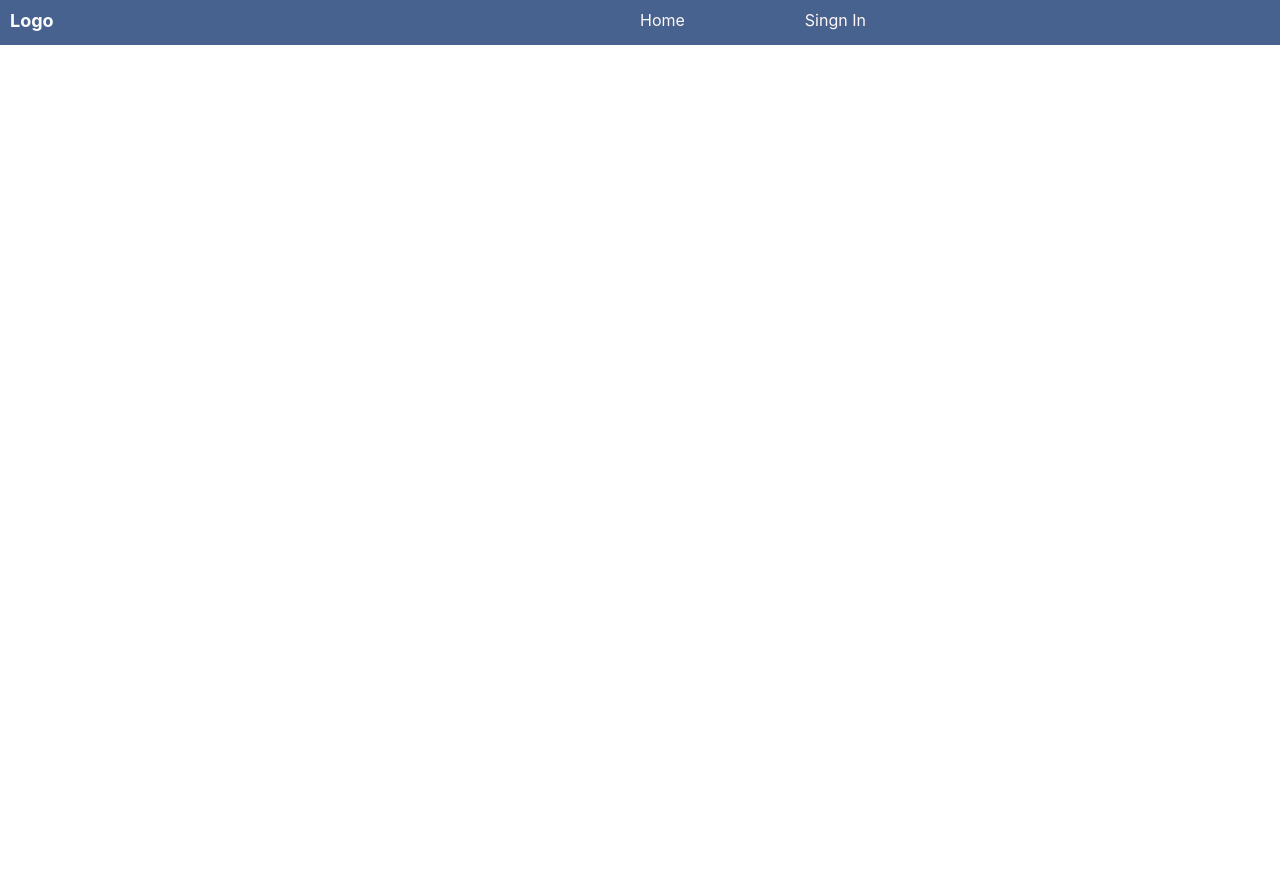
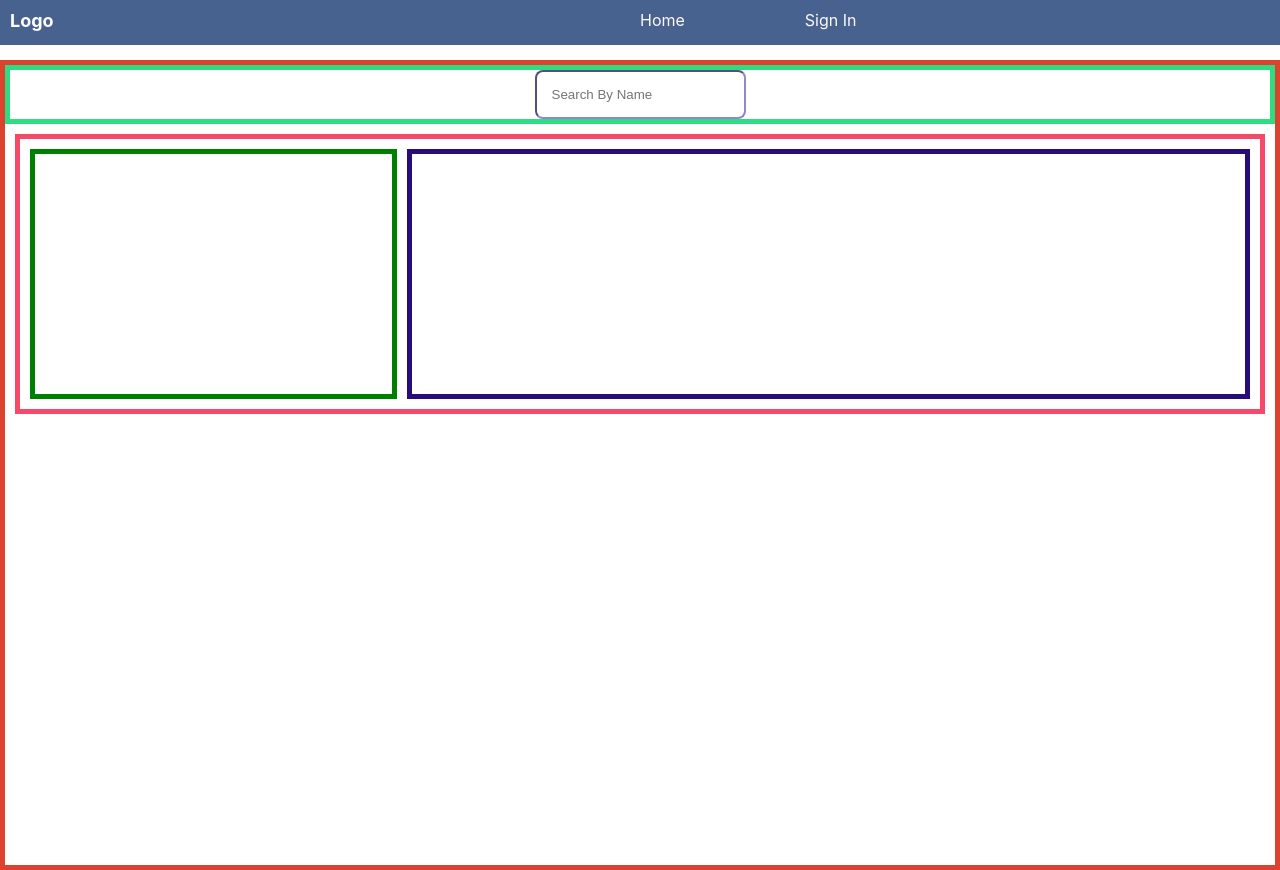
Before and after one commit to SushilCodePro/E-Commerce-App, a React (Create React App) app: page / in a window 1280 px wide. Before the commit the page ends 800 px from the top, so only its background shows below. Built offline with nearby package versions, Linux system fonts and the light colour scheme.

Commit message:
Home page layout

```diff
--- a/src/pages/home/Home.module.css
+++ b/src/pages/home/Home.module.css
@@ -0,0 +1,36 @@
+.homeContainer{
+    display: flex;
+    flex-direction: column;
+    /* flex-wrap: wrap; */
+    height: 100vh;
+    border: 5px solid rgb(220, 67, 46);
+}
+.homeContainer .search {
+    display: flex;
+    border: 5px solid rgb(46, 220, 130);
+}
+.homeContainer .search input{
+    border-color: rgb(149, 132, 206);
+    margin: auto;
+    padding: 15px;
+    border-radius: 8px;
+
+}
+.homeContainer .mainBody {
+    display: flex;
+    /* flex: 100%; */
+    margin: 10px;
+     padding: 10px;
+    border:  5px solid rgb(247 74 106);
+    gap: 10px;
+}
+.homeLeft{
+    flex: 30%;
+    height: 30vh;
+    border: 5px solid green;
+}
+.homeRight{
+    flex: 70%;
+    height: 30vh;
+    border: 5px solid rgb(40, 13, 120);
+}
--- a/src/pages/home/home.js
+++ b/src/pages/home/home.js
@@ -1,7 +1,20 @@
+import style from './Home.module.css'
+
 function Home(){
     return(
-        <div className="home-container">
+        <div className={style.homeContainer}>
+            <div className={style.search}>
+                <input placeholder='Search By Name'/>
+            </div>
 
+            <div className={style.mainBody}>
+                <div className={style.homeLeft}>
+
+                </div>
+                <div className={style.homeRight}>
+
+                </div>
+            </div>
         </div>
     );
 }
--- a/src/pages/nav/Nav.js
+++ b/src/pages/nav/Nav.js
@@ -12,7 +12,7 @@ function Nav(){
                     <li>Home</li>
                 </Link>
                 <Link to={`/login`} className={style.right}>
-                    <li>Singn In</li>
+                    <li>Sign In</li>
                 </Link>
             </ul>
         </div>
--- a/src/pages/nav/Nav.module.css
+++ b/src/pages/nav/Nav.module.css
@@ -7,6 +7,7 @@
     padding: 10px;
     background-color: rgb(71, 98, 142);
     /* box-shadow: #b55454; */
+    margin-bottom: 15px;
 }
 .navContainer  .logo{
     flex: 50%;
```
